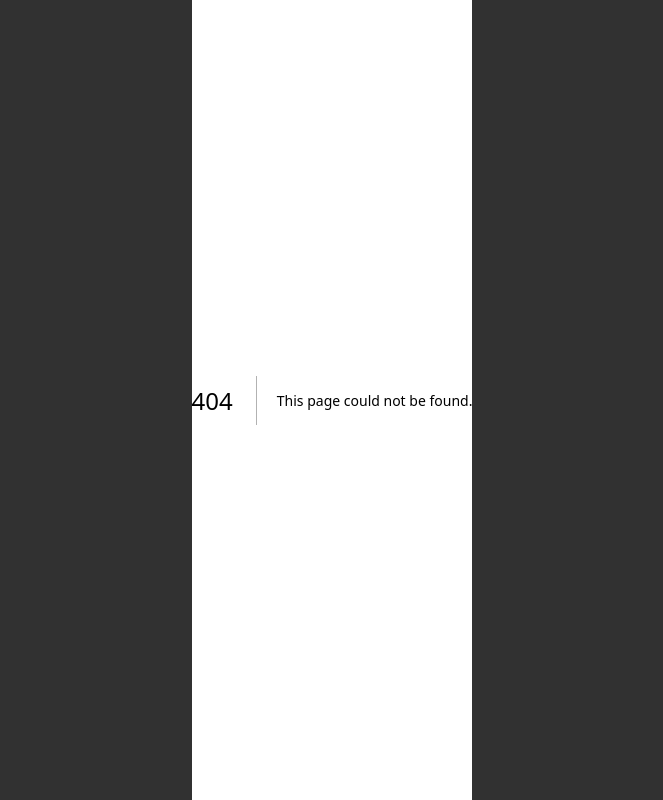
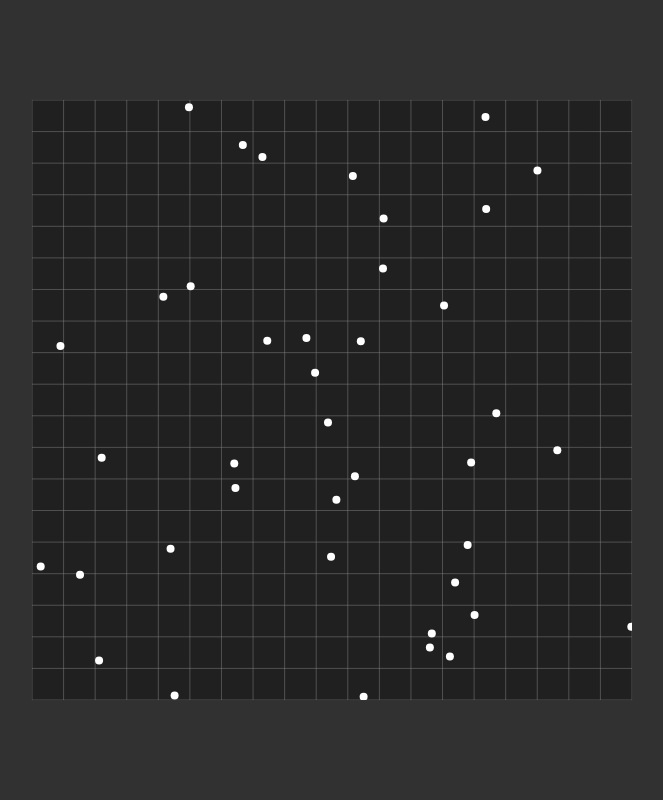
Before and after one commit to shinyaissp/math-app, a Next.js app: page /prob/birthday in a window 1280 px wide. Before the commit this address had no page. Shown: the whole page, without its empty margins (308-971 px from the left). Built offline with nearby package versions, Linux system fonts and the light colour scheme.

Commit message:
250623-01 add birthday fundtion

```diff
--- a/src/app/layout.js
+++ b/src/app/layout.js
@@ -1,7 +1,7 @@
 import "./globals.css";
 
 export const metadata = {
-  title: "Create Next App",
+  title: "Math_App",
   description: "Generated by create next app",
 };
 
--- /dev/null
+++ b/src/app/prob/birthday/page.js
@@ -0,0 +1,87 @@
+"use client";
+
+import { useRef, useEffect, useCallback } from "react";
+import styles from "./page.module.css";
+
+export default function Page() {
+  const canvasRef = useRef(null);
+  const numLines = 19;
+  const numPoints = 40;
+
+  const draw = useCallback(() => {
+    const canvas = canvasRef.current;
+    if (!canvas) return;
+
+    const ctx = canvas.getContext("2d");
+    const width = canvas.width;
+    const height = canvas.height;
+    const cellSize = width / numLines;
+
+    // ランダム点生成
+    const points = Array.from({ length: numPoints }, () => ({
+      x: Math.random() * width,
+      y: Math.random() * height,
+    }));
+
+    // 各セルに点がいくつあるか
+    const gridCounts = Array.from({ length: numLines }, () =>
+      Array(numLines).fill(0)
+    );
+
+    for (const p of points) {
+      const col = Math.floor(p.x / cellSize);
+      const row = Math.floor(p.y / cellSize);
+      gridCounts[row][col]++;
+    }
+
+    ctx.clearRect(0, 0, width, height);
+
+    // 2つ以上あるセルを塗る
+    ctx.fillStyle = "rgba(255,0,0,0.3)";
+    for (let row = 0; row < numLines; row++) {
+      for (let col = 0; col < numLines; col++) {
+        if (gridCounts[row][col] >= 2) {
+          ctx.fillRect(col * cellSize, row * cellSize, cellSize, cellSize);
+        }
+      }
+    }
+
+    // 格子
+    ctx.strokeStyle = "gray";
+    ctx.lineWidth = 0.5;
+    ctx.beginPath();
+    for (let i = 0; i <= numLines; i++) {
+      const pos = i * cellSize;
+      ctx.moveTo(pos, 0);
+      ctx.lineTo(pos, height);
+      ctx.moveTo(0, pos);
+      ctx.lineTo(width, pos);
+    }
+    ctx.stroke();
+
+    // 点
+    ctx.fillStyle = "white";
+    for (const p of points) {
+      ctx.beginPath();
+      ctx.arc(p.x, p.y, 4, 0, Math.PI * 2);
+      ctx.fill();
+    }
+  }, [numLines, numPoints]);
+
+  useEffect(() => {
+    draw();
+  }, [draw]);
+
+  return (
+    <div style={{ display: "flex", justifyContent: "center", padding: "2rem" }}>
+      <canvas
+        ref={canvasRef}
+        id="myCanvas"
+        width={600}
+        height={600}
+        onClick={draw}
+        className={styles.canvas}
+      />
+    </div>
+  );
+}
--- /dev/null
+++ b/src/app/prob/birthday/page.module.css
@@ -0,0 +1,5 @@
+.canvas {
+  border: 1px solid #333;
+  background: #202020;
+  cursor: pointer;
+}
--- a/src/app/prob/page.js
+++ b/src/app/prob/page.js
@@ -1,7 +1,11 @@
+import Link from 'next/link'
 import React from 'react'
 
-export default function ProbPage() {
+export default function Page() {
   return (
-    <div>確率計算ページ</div>
+    <>
+      <div>確率計算ページ</div>
+      <Link href="/prob/birthday">Go to birthday</Link>
+    </>
   )
 }
--- a/src/app/quiz/main/page.js
+++ b/src/app/quiz/main/page.js
@@ -0,0 +1,7 @@
+import React from 'react'
+
+export default function Page() {
+  return (
+    <div>メインのクイズページです</div>
+  )
+}
--- a/src/app/quiz/page.js
+++ b/src/app/quiz/page.js
@@ -1,6 +1,6 @@
 import React from 'react'
 
-export default function QuizPage() {
+export default function Page() {
   return (
     <div>クイズページ</div>
   )
--- a/src/app/quiz/result/page.js
+++ b/src/app/quiz/result/page.js
@@ -0,0 +1,7 @@
+import React from 'react'
+
+export default function Page() {
+  return (
+    <div>結果のページ</div>
+  )
+}
--- a/src/app/quiz/select/page.js
+++ b/src/app/quiz/select/page.js
@@ -1,6 +1,6 @@
 import React from 'react'
 
-export default function quizSelectPage() {
+export default function Page() {
   return (
     <div>個別問題選択</div>
   )
```
